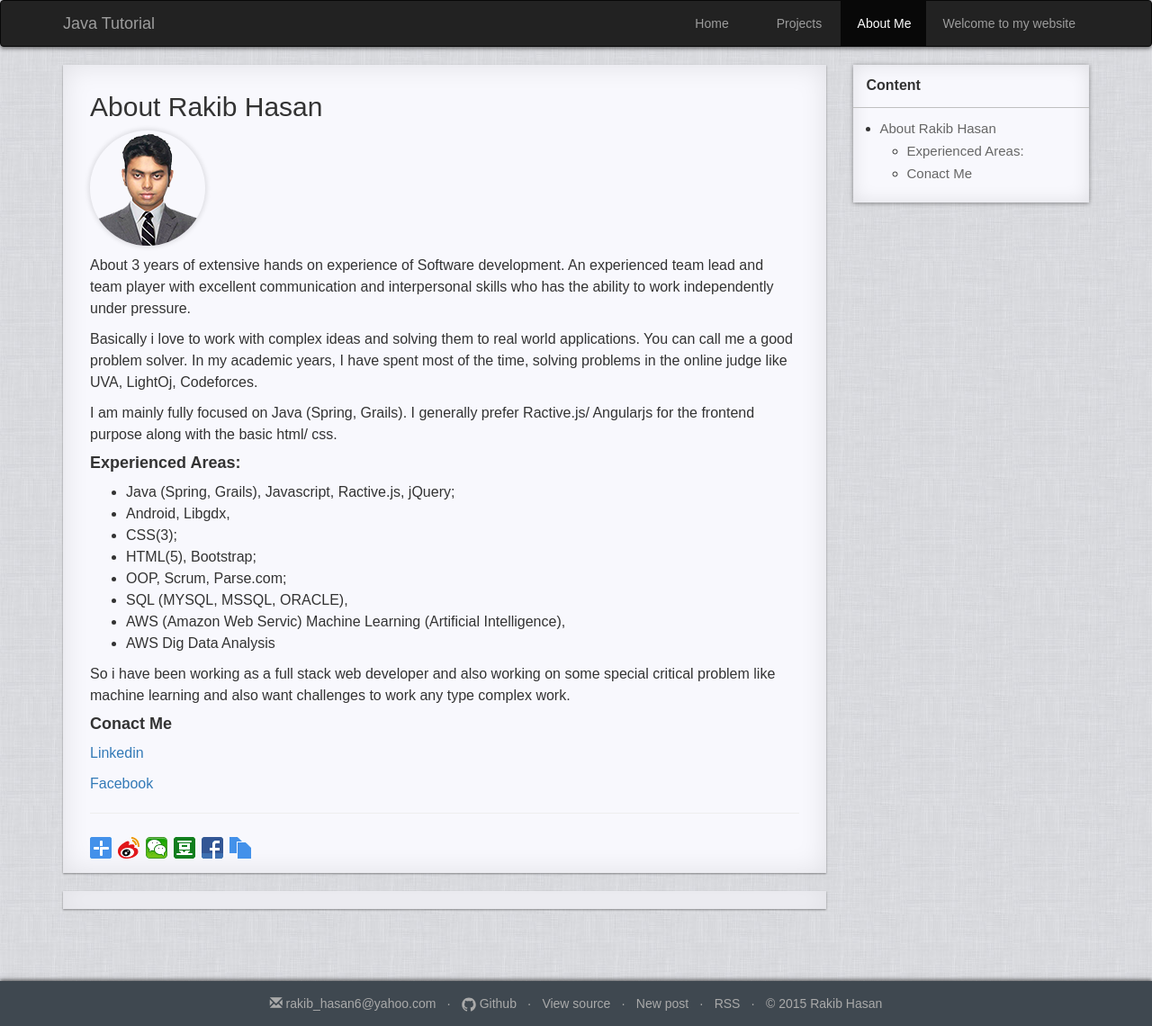
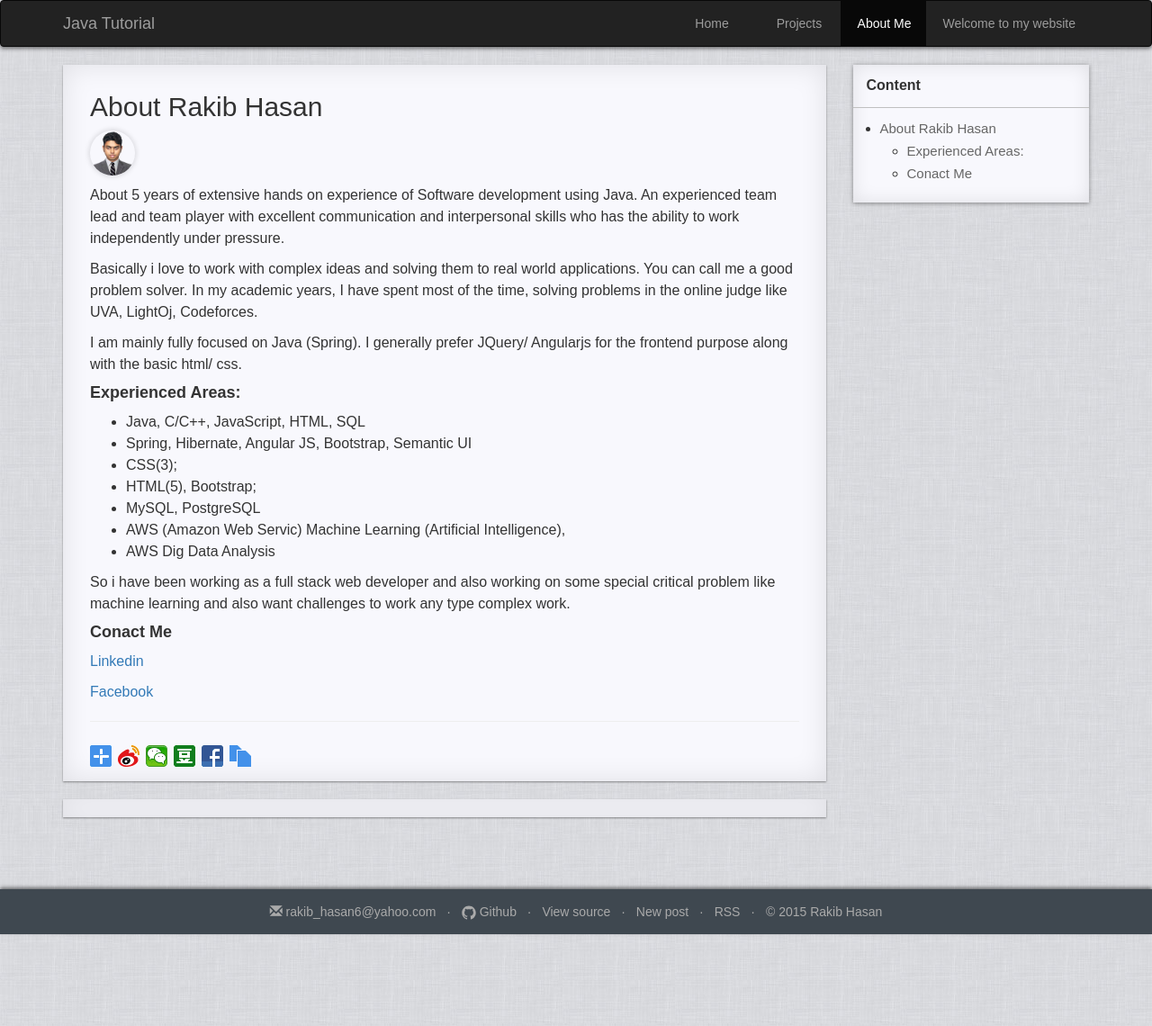
Before and after one commit to rakib09/rakib09.github.io, a Jekyll site: the page built from pages/2_about.md, in a window 1280 px wide. Shown: the whole page at 90% size. Built offline with Jekyll 4.4.1, drawn with Linux system fonts in a browser that asks for light colours; comment, search, counter and statistics services are not loaded; after the commit the page ends 1038 px from its top, so only the background shows below that.

```diff
--- a/pages/2_about.md
+++ b/pages/2_about.md
@@ -12,21 +12,20 @@
 
 ![](../static/img/rakib.png){:.rounded-image}
 
-About 3 years of extensive hands on experience of Software development.
+About 5 years of extensive hands on experience of Software development using Java.
 An experienced team lead and team player with excellent communication and interpersonal skills who has the ability to work independently under pressure.
 
 Basically i love to work with complex ideas and solving them to real world applications. You can call me a good problem solver. In my academic years, I have spent most of the time, solving problems in the online judge like UVA, LightOj, Codeforces.
 
-I am mainly fully focused on Java (Spring, Grails). I generally prefer Ractive.js/ Angularjs for the frontend purpose along with the basic html/ css.
+I am mainly fully focused on Java (Spring). I generally prefer JQuery/ Angularjs for the frontend purpose along with the basic html/ css.
 
 #### Experienced Areas:
 
-- Java (Spring, Grails), Javascript, Ractive.js, jQuery;
-- Android, Libgdx,
+- Java, C/C++, JavaScript, HTML, SQL
+- Spring, Hibernate, Angular JS, Bootstrap, Semantic UI
 - CSS(3);
 - HTML(5), Bootstrap;
-- OOP, Scrum, Parse.com;
-- SQL (MYSQL, MSSQL, ORACLE),
+- MySQL, PostgreSQL
 - AWS (Amazon Web Servic) Machine Learning (Artificial Intelligence),
 - AWS Dig Data Analysis
 
--- a/static/css/custom.css
+++ b/static/css/custom.css
@@ -1,3 +1,5 @@
 .rounded-image {
     border-radius: 10rem;
+    height: 50px;
+    width: 50px;
 }
```
Also changed, not shown: static/img/rakib.jpg (added), 3 other files.
